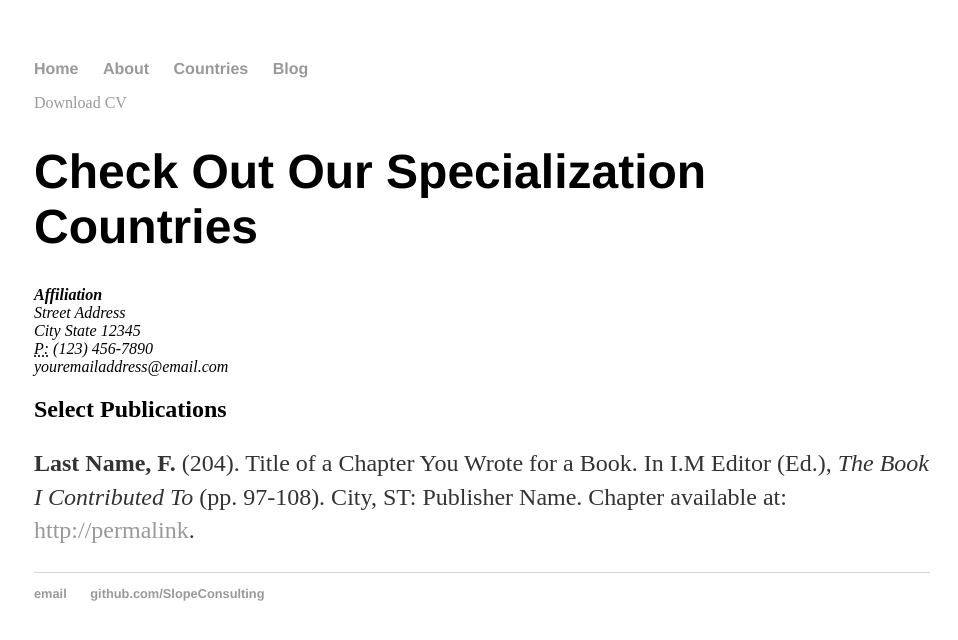
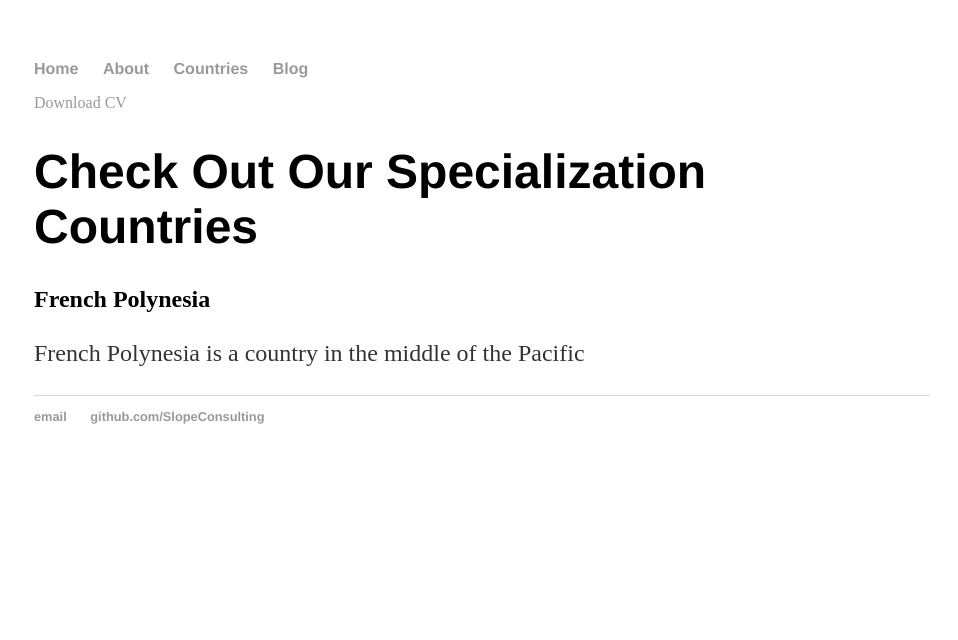
Before and after one commit to SlopeConsulting/SlopeBlog, a Jekyll site: the page built from countries/index.html, in a window 1280 px wide. Shown: the top 640 px of the page, without its empty margins (158-1116 px from the left). Built offline with Jekyll 4.4.1, drawn with Linux system fonts in a browser that asks for light colours.

Commit message:
Update index.html

```diff
--- a/countries/index.html
+++ b/countries/index.html
@@ -6,17 +6,10 @@ title: Countries
 	<div class="countries">
 		<a href="#" class="download" title="Download CV as PDF">Download CV</a>
 					<h1>Check Out Our Specialization Countries</h1>
-					<address>
-					<strong>Affiliation</strong><br>
-					Street Address<br>
-					City State 12345<br>
-					<abbr title="phone">P:</abbr> (123) 456-7890<br>
-					<span class="obfuscate">youremailaddress@email.com</span>
-					</address>
 
-					<h2>Select Publications</h2>
+					<h2>French Polynesia</h2>
+						<p> French Polynesia is a country in the middle of the Pacific <p>
 
-					<p><strong>Last Name, F.</strong> (204). Title of a Chapter You Wrote for a Book. In I.M Editor (Ed.), <em>The Book I Contributed To</em> (pp. 97-108). City, ST: Publisher Name. Chapter available at: <a href="#">http://permalink</a>.
 
 
 	</div>
```
